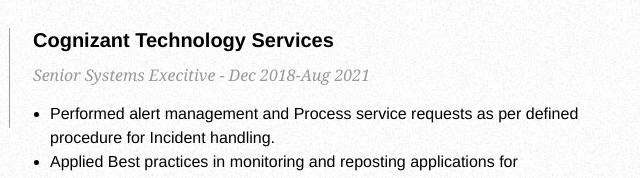
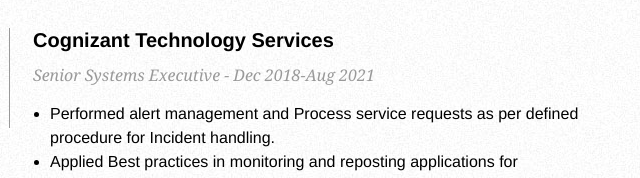
Before and after one commit to atippani/Anirudh-Reddy-Tippani-Resume, a plain HTML site: page index.html in a window 1280 px wide. Shown: the part 590-768 px from the top of the page, 407-1047 px from the left. Drawn offline with Linux system fonts and the light colour scheme.

Commit message:
Fixed Typo's

```diff
--- a/index.html
+++ b/index.html
@@ -190,7 +190,7 @@
             <dt>Experience</dt>
             <dd>
                 <h2>Cognizant Technology Services</h2>
-                <h2><span>Senior Systems Execitive - Dec 2018-Aug 2021</span></h2>
+                <h2><span>Senior Systems Executive - Dec 2018-Aug 2021</span></h2>
                 <ul>
                     <li>Performed alert management and Process service requests as per defined procedure for
                         Incident
```
